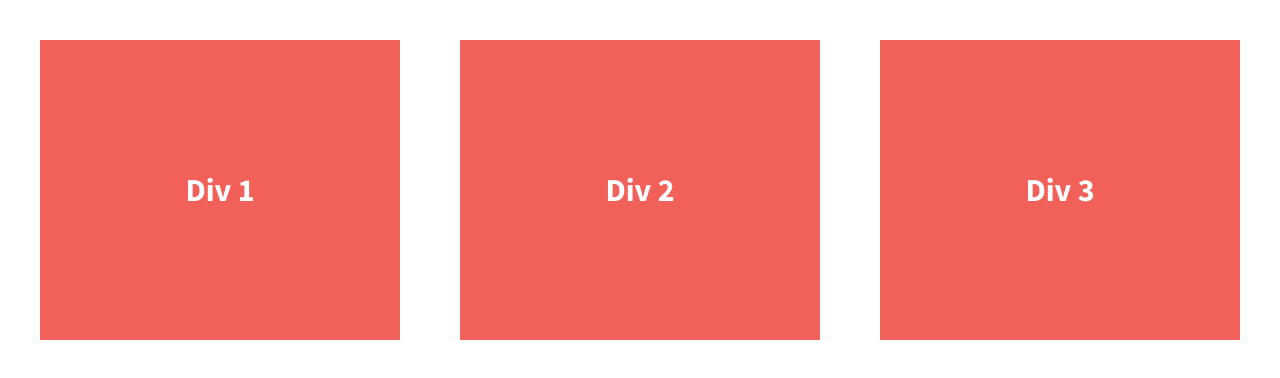
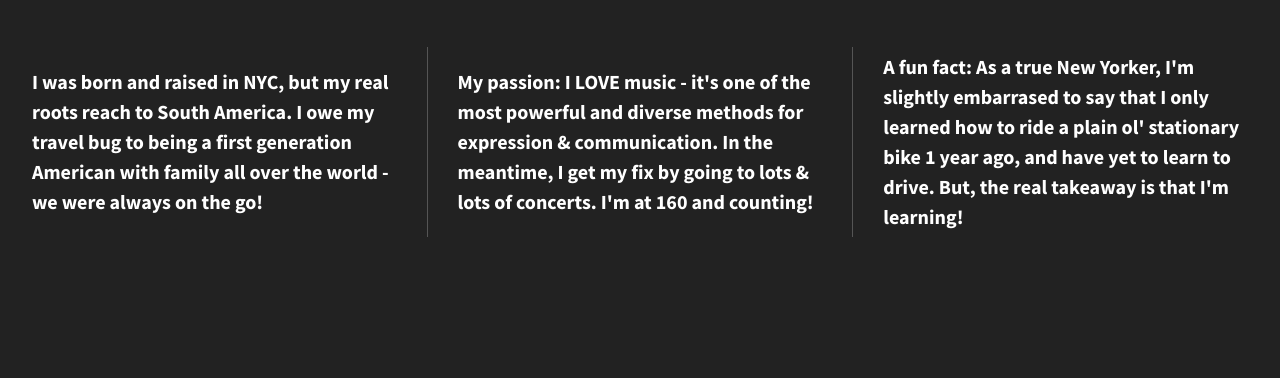
Before and after one commit to Chanel-E/divs-flexbox-starter, a plain HTML site: page index.html in a window 1280 px wide. Drawn offline with nearby package versions, Linux system fonts and the light colour scheme.

Commit message:
Changed divs into widgets

```diff
--- a/css/main.css
+++ b/css/main.css
@@ -97,38 +97,43 @@ textarea {
 
 
 html {
-  background-color: #fff;
+  background-color: #222;
   height: 100%;
+  width: 100%;
 }
 
 body {
   font-family: 'Source Sans Pro', sans-serif;
   padding: 2em;
-  font-size: 1.25em;
   height: 100%;
+  font-weight: 700;
+  color: #fff;
 }
 
 .wrapper {
   /*add display:flex and set justify-content to space-between*/
-  font-weight: 700;
   display: flex;
   justify-content: space-between;
+  flex-flow: row;
+  align-items: center;
+
 }
 
 .div-1, .div-2, .div-3 {
   /*give the divs a width of 30%, add display:flex, set justify-content and align-items to center*/
   color: #fff;
   line-height: 1.5em;
-  font-size: 1.6em;
-  background-color: #f16059;
-  height: 300px;
-  width: 30%;
+  font-size: 1.25em;
+  height: auto;
   justify-content: center;
   align-items: center;
   display: flex;
 }
 
-
+.wraper span{
+  font-family: 'Lora' , sans-serif;
+  font-size: 1.3em;
+}
 
 
 /* ==========================================================================
@@ -203,6 +208,17 @@ body {
 
 .clearfix:after {
     clear: both;
+}
+
+@media all and (min-width: 1200px) {
+    .div-1, .div-2, .div-3 {
+      flex-basis: 30%;
+    }
+
+    .div-1, .div-2 {
+      border-right: 1px solid #555;
+      padding-right: 30px;
+    }
 }
 
 /* ==========================================================================
--- a/index.html
+++ b/index.html
@@ -23,13 +23,16 @@
 
         <section class="wrapper">
             <div class="div-1">
-                Div 1
+              <p>I was born and raised in NYC, but <span>my real roots</span> reach to South America. I owe my travel bug to being a first generation American with family all over the world - we were always on the go!</p>
+
             </div>
             <div class="div-2">
-                Div 2
+              <p><span>My passion:</span> I LOVE music - it's one of the most powerful and diverse methods for expression & communication. In the meantime, I get my fix by going to lots & lots of concerts. I'm at 160 and counting!</p>
+
             </div>
             <div class="div-3">
-                Div 3
+              <p><span>A fun fact:</span> As a true New Yorker, I'm slightly embarrased to say that I only learned how to ride a plain ol' stationary bike 1 year ago, and have yet to learn to drive. But, the real takeaway is that I'm learning!</p>
+
             </div>
         </section>
 
```
